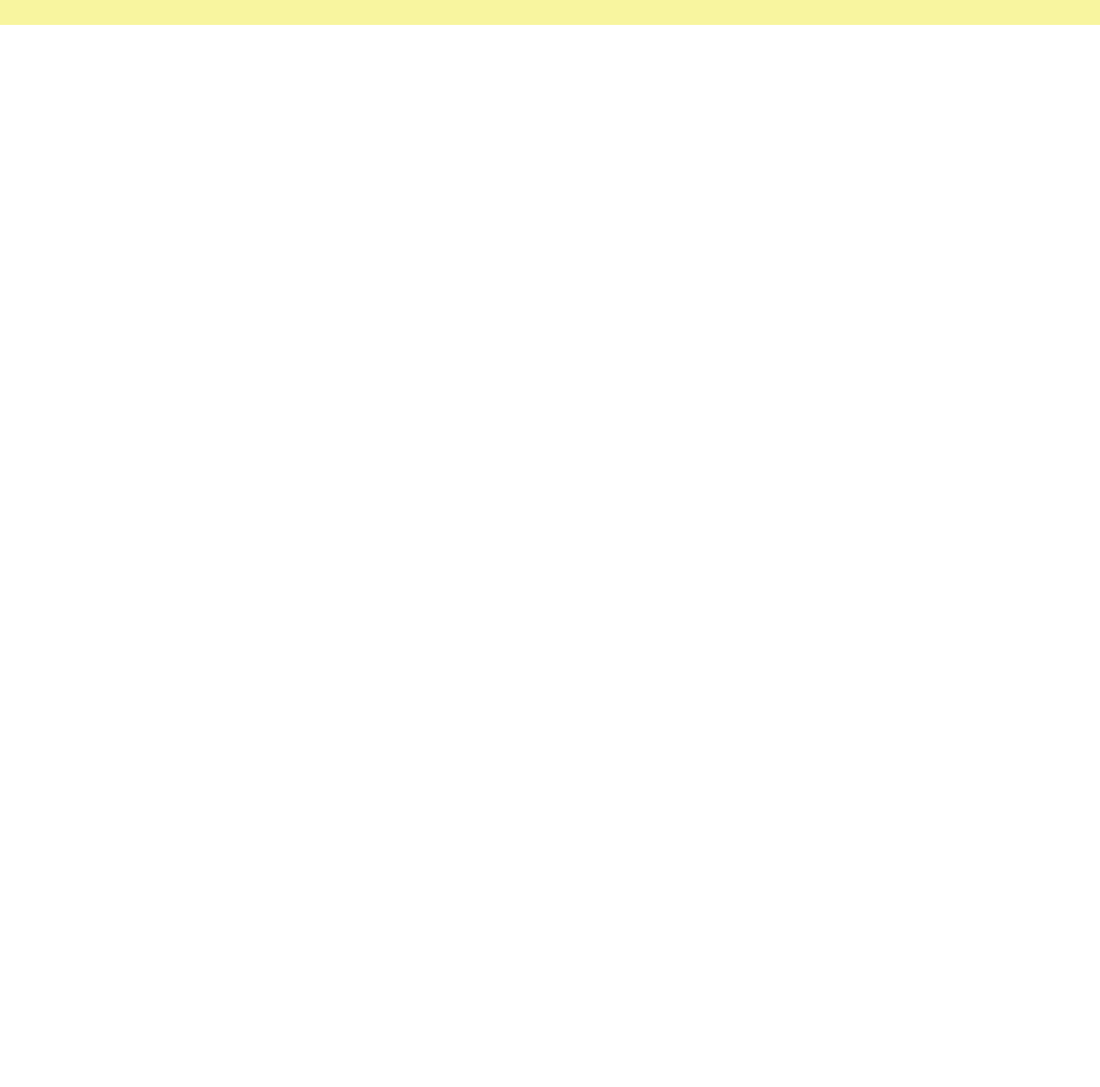
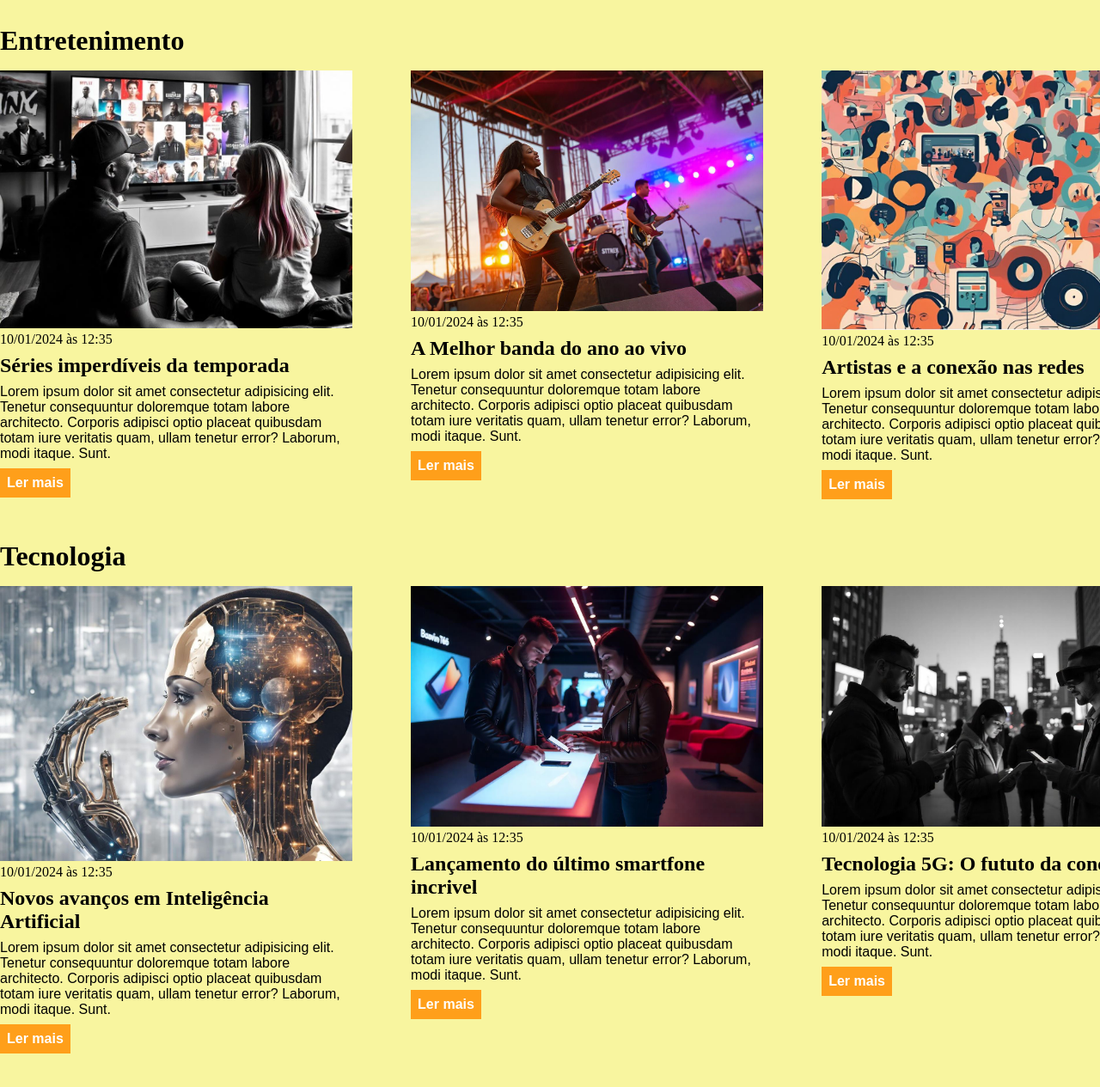
Before and after one commit to bastyCampos/aula_css, a plain HTML site: page index.html in a window 1280 px wide. Shown: the part 1684-2949 px from the top of the page at 86% size. Before the commit the page ends 1713 px from the top, so only its background shows below. Drawn offline with Linux system fonts and the light colour scheme.

Commit message:
add noticias

```diff
--- a/index.html
+++ b/index.html
@@ -113,6 +113,85 @@
                 </article>
             </div>
         </div>
+        <section id="entretaiment">
+            <div class="container">
+                <h2>Entretenimento</h2>
+                <div class="articles">
+                    <article>
+                        <img src="./imagens/series.jpg" alt="Um casal assistindo séries" />
+                        <header>
+                            <time class="creation-date" >10/01/2024 às 12:35</time>
+                        </header>
+                        <h3>Séries imperdíveis da temporada</h3>
+                        <p>
+                            Lorem ipsum dolor sit amet consectetur adipisicing elit. Tenetur consequuntur doloremque totam labore architecto. Corporis adipisci optio placeat quibusdam totam iure veritatis quam, ullam tenetur error? Laborum, modi itaque. Sunt.
+                        </p>
+                        <a href="#" title="Leia a notícia completa">Ler mais</a>
+                    </article>
+                    <article>
+                        <img src="./imagens/musica.jpg" alt="Uma banda tocando ao vivo" />
+                        <header>
+                            <time>10/01/2024 às 12:35</time>
+                        </header>
+                        <h3>A Melhor banda do ano ao vivo</h3>
+                        <p>
+                            Lorem ipsum dolor sit amet consectetur adipisicing elit. Tenetur consequuntur doloremque totam labore architecto. Corporis adipisci optio placeat quibusdam totam iure veritatis quam, ullam tenetur error? Laborum, modi itaque. Sunt.
+                        </p>
+                        <a href="#" title="Leia a notícia completa">Ler mais</a>
+                    </article>
+                    <article>
+                        <img src="./imagens/socialArtistas.jpg" title="Ilustração grafica de artista e telefones" />
+                        <header>
+                            <time>10/01/2024 às 12:35</time>
+                        </header>
+                        <h3>Artistas e a conexão nas redes</h3>
+                        <p>
+                            Lorem ipsum dolor sit amet consectetur adipisicing elit. Tenetur consequuntur doloremque totam labore architecto. Corporis adipisci optio placeat quibusdam totam iure veritatis quam, ullam tenetur error? Laborum, modi itaque. Sunt.
+                        </p>
+                        <a href="#" title="Leia a notícia completa">Ler mais</a>
+                    </article>
+                </div>
+            </div>
+        </section>
+        <section id="technology">
+            <div class="container">
+                <h2>Tecnologia</h2>
+                <div class="articles">
+                    <article>
+                        <img src="./imagens/ianews.jpg" alt="Um androide olhando sua mão" />
+                        <header>
+                            <time>10/01/2024 às 12:35</time>
+                        </header>
+                        <h3>Novos avanços em Inteligência Artificial</h3>
+                        <p>
+                            Lorem ipsum dolor sit amet consectetur adipisicing elit. Tenetur consequuntur doloremque totam labore architecto. Corporis adipisci optio placeat quibusdam totam iure veritatis quam, ullam tenetur error? Laborum, modi itaque. Sunt.
+                        </p>
+                        <a href="#" title="Leia a notícia completa">Ler mais</a>
+                    </article>
+                    <article>
+                        <img src="./imagens/smartfones.jpg" alt="Pessoas olhando smartfones" />
+                        <header>
+                            <time>10/01/2024 às 12:35</time>
+                        </header>
+                        <h3>Lançamento do último smartfone incrivel</h3>
+                        <p>
+                            Lorem ipsum dolor sit amet consectetur adipisicing elit. Tenetur consequuntur doloremque totam labore architecto. Corporis adipisci optio placeat quibusdam totam iure veritatis quam, ullam tenetur error? Laborum, modi itaque. Sunt.
+                        </p>
+                        <a href="#" title="Leia a notícia completa">Ler mais</a>
+                    </article>
+                    <article>
+                        <img src="./imagens/telefonia.jpg" alt="Pessoas usando o celular na rua" />
+                        <header>
+                            <time>10/01/2024 às 12:35</time>
+                        </header>
+                        <h3>Tecnologia 5G: O fututo da conexão</h3>
+                        <p>
+                            Lorem ipsum dolor sit amet consectetur adipisicing elit. Tenetur consequuntur doloremque totam labore architecto. Corporis adipisci optio placeat quibusdam totam iure veritatis quam, ullam tenetur error? Laborum, modi itaque. Sunt.
+                        </p>
+                        <a href="#" title="Leia a notícia completa">Ler mais</a>
+                    </article>
+                </div>
+            </div>
     </section>
 </body>
 </html>
```
